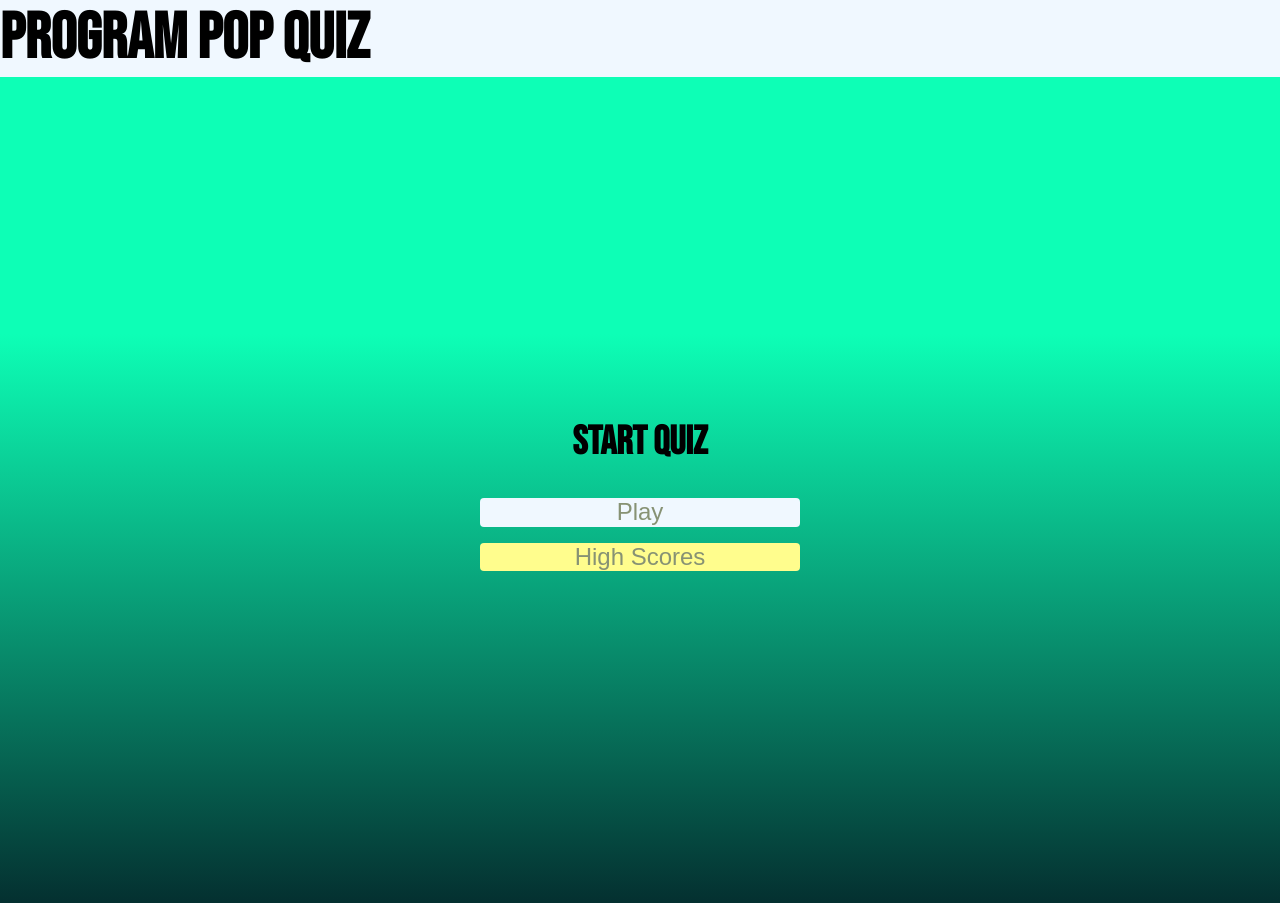
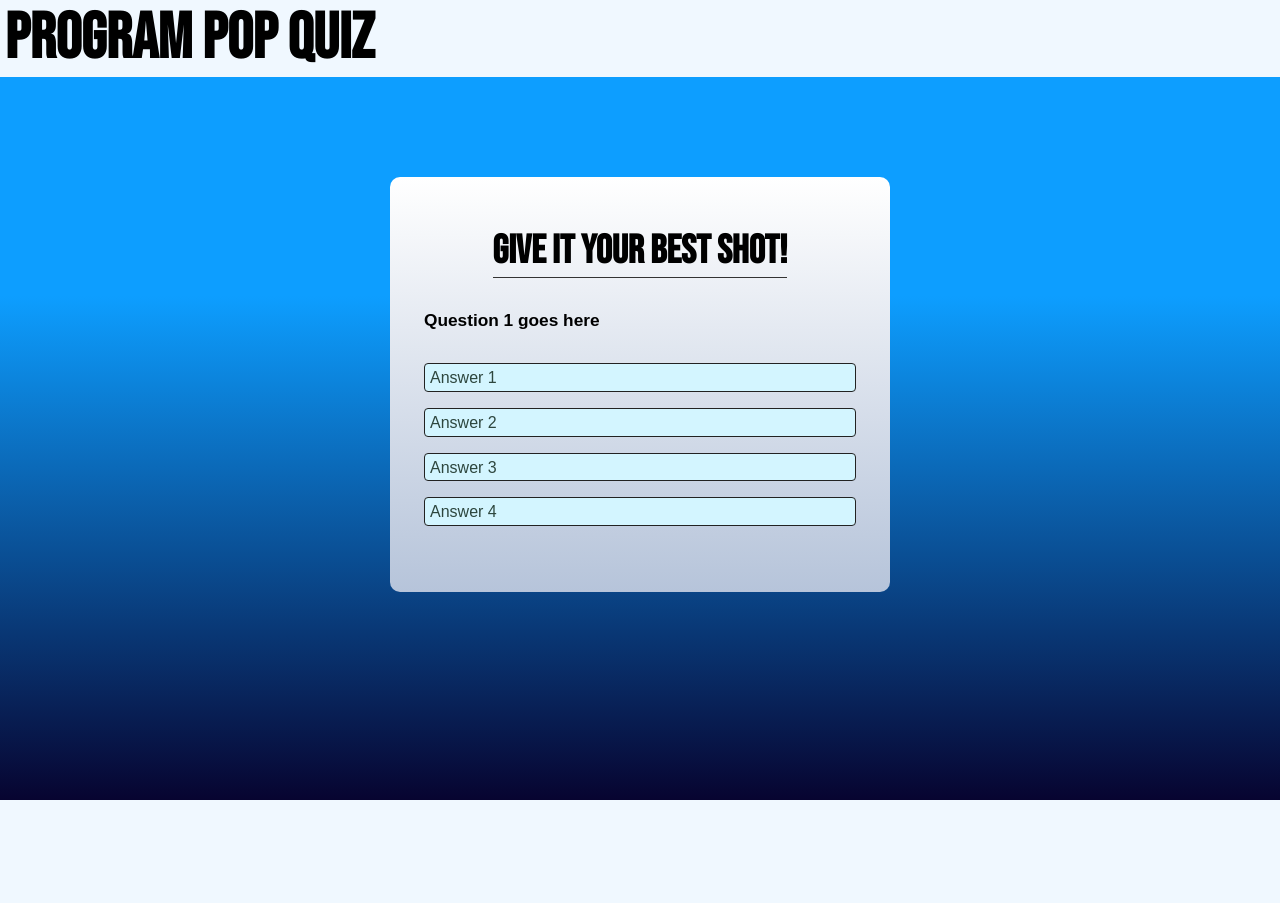
Before and after one commit to Renard-Dartigue/ProgramPopQuiz, a plain HTML site: page index.html in a window 1280 px wide. After the commit the page ends 800 px from the top, so only its background shows below. Drawn offline with Linux system fonts and the light colour scheme.

Commit message:
Buttons have been reworked due to time constraints. Instead of the answer buttons being in <a> with a class button, buttons are now within <button>. Styles such as hover effects for the answer and next buttons have been added as well as a light gradient to the container class. Finally, next-btn is now hidden. Project is ready for script.

```diff
--- a/Assets/css/styles.css
+++ b/Assets/css/styles.css
@@ -23,14 +23,17 @@ body {
     sans-serif, 'Apple Color Emoji', 'Segoe UI Emoji', 'Segoe UI Symbol';;
     min-height: 100vh;
     margin: 0;
-    background: linear-gradient(0deg, rgb(4, 48, 48) 0%, rgb(13, 255, 182) 63%);
+    background: linear-gradient(0deg, rgb(7, 4, 48) 0%, rgb(13, 158, 255) 63%);
 }
+
+
 
 h1{
     background-size: auto;
     margin-bottom: 2%;
     font-size: 4rem;
     font-family: 'Bebas Neue', sans-serif;
+    padding-left: 5px;
 }
 
 h2{
@@ -39,19 +42,29 @@ h2{
     margin-bottom: 2rem;
     font-size: 2.5rem;
     font-family: 'Bebas Neue', sans-serif;
+    border-bottom: 1px solid #333;
+    padding-bottom: 2px;
+}
+
+h3{
+    display:flex;
+    flex-wrap: wrap;
+    margin-bottom: 2rem;
+    font-size: 1.08rem;
+    font-family: arial;
 }
 
 .container {
-    width: 100vw;
-    height: 100vh;
     display: flex;
     justify-content: center;
     align-items: center;
-    max-width: 80rem;
-    margin: 0 auto;
     padding: 2rem;
-    /* background-color: #879274;
-    background-size: auto; */
+    background: linear-gradient( rgb(255, 255, 255),rgb(182, 196, 218) );
+    width: 90%;
+    max-width: 500px;
+    margin: 100px auto 0;
+    border-radius: 10px;
+    padding: 50px;
 }
 
 .flex-column {
@@ -76,34 +89,58 @@ h2{
     display: none;
 }
 
-/* ====================================BUTTON====================================================================================== */
+/* ====================================BUTTONS====================================================================================== */
 
-.button {
-    font-size: 1.5rem;
+.btn {
+    font-size: 1rem;
     padding: 0rem 0;
-    width: 20rem;
+    width: 27rem;
     height: 1.8rem;
-    text-align: center;
     margin-bottom: 1rem;
+    padding: 5px;
     text-decoration: none;
-    color:#879274;
-    background-color: aliceblue;
+    color: rgb(45, 70, 62);
+    background-color: rgb(211, 245, 255);
     border-radius: 4px;
+    border: 1px solid #222;
+    text-align: left;
+    transition-duration: 0.3s;
 }
 
-.button:hover {
+.btn:hover {
     cursor: pointer;
-    box-shadow: 0 0.4rem 1.4rem 0 rgb(4, 48, 48);
-    transition: transform 150ms;
+    background-color: rgb(52, 147, 255) ;
+    color: azure;
+    box-shadow: 0 0.2rem 1.2rem 0 rgb(27, 114, 185);
+    transition: transform 100ms;
     transform: scale(1.03);
 }
 
-.button[disabled]:hover {
+.btn[disabled]:hover {
     cursor: not-allowed;
     box-shadow: none;
     transform: none;
 }
 
-#highscore-button {
-    background: rgb(255, 253, 141);
+.next-btn {
+    font-size: 1rem;
+    padding: 0rem 0;
+    height: 1.8rem;
+    margin-top: 3%;
+    padding: 5px;
+    text-decoration: none;
+    color: rgb(255, 255, 255);
+    background-color: rgb(0, 98, 211);
+    border-radius: 4px;
+    border: 1px solid #222;
+    text-align: left;
+    transition-duration: 0.4s;
+    cursor: pointer;
+    display:none;
 }
+
+.next-btn:hover {
+    cursor: pointer;
+    background-color: aliceblue;
+    color: rgb(0, 98, 211);
+}
--- a/index.html
+++ b/index.html
@@ -18,10 +18,20 @@
 
         <main>
             <section class="container">
-                <div id="home" class="flex-column flex-center">
-                    <h2>Start Quiz</h2>
-                    <a href="/game.html" class="button">Play</a>
-                    <a href="/highscores.html" id="highscore-button" class="button">High Scores</a>
+                <div id="game" class="flex-column flex-center">
+                    <h2>Give it your best shot!</h2>
+                    <figure class="quiz">
+                        <h3 id="question">Question 1 goes here</h3>
+                        <div id="answer-buttons" class="d-flex flex-column mb-3">
+                            <button class="btn p-2">Answer 1</button>
+                            <button class="btn p-2">Answer 2</button>
+                            <button class="btn p-2">Answer 3</button>
+                            <button class="btn p-2">Answer 4</button>
+                        </div>
+                        <button class="next-btn p-2">Next</button>
+                    </figure>
+                    <!-- <a href="/game.html" class="button">Play</a>
+                    <a href="/highscores.html" id="highscore-button" class="button">High Scores</a> -->
                 </div>
                     <!-- <article class="card-colum">
                         <figure class="card">
```
